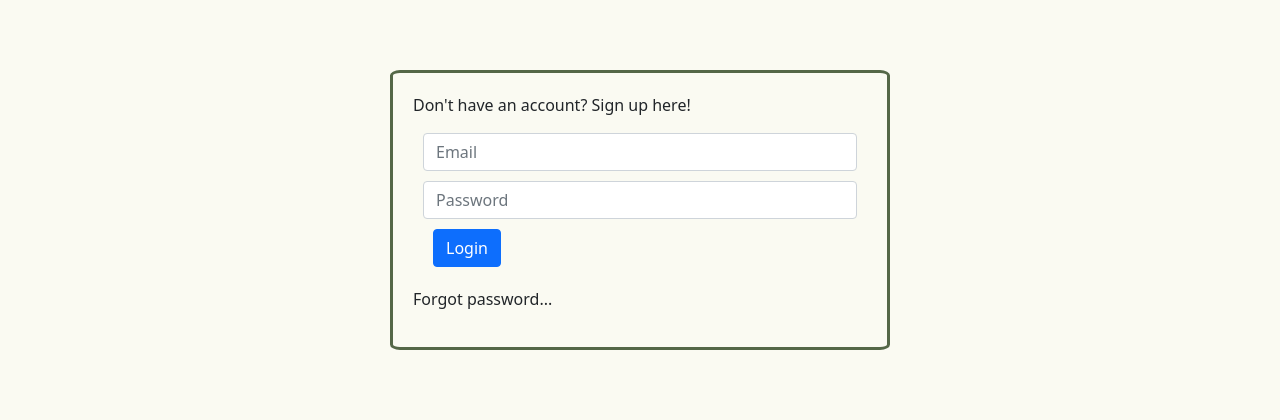
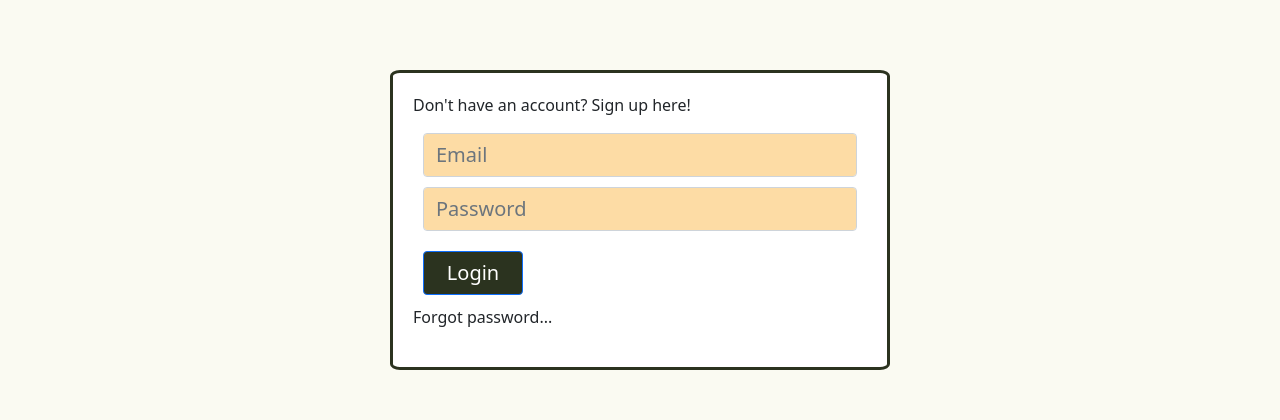
Before and after one commit to robisonJohn/Community-Table, a React (Create React App) app in the folder client/: page /login in a window 1280 px wide. Shown: the part 368-788 px from the top of the page. Built offline with nearby package versions, Linux system fonts and the light colour scheme.

Commit message:
finalized mvp of login

```diff
--- a/client/src/screens/Login/Login.css
+++ b/client/src/screens/Login/Login.css
@@ -14,19 +14,22 @@ body {
 }
 
 #login-form {
-  border: 3px solid #546747;
+  border: 3px solid #2b331f;
   border-radius: 2%;
   padding: 20px;
   width: 500px;
+  background-color: white;
+  height: 300px;
 }
 
 #login-header {
   text-align: center;
-  color:#546747;
+  color: #546747;
 }
 
 .form-element {
   margin: 10px;
+
 }
 
 .login-row {
@@ -36,3 +39,14 @@ body {
 #header-text {
   font-size: 25px;
 }
+
+.form-input {
+  background-color: #fddca5 !important;
+  font-size: 20px !important;
+}
+
+#login-button {
+  background-color: #2b331f !important;
+  font-size: 20px;
+  width: 100px;
+}
--- a/client/src/screens/Login/Login.jsx
+++ b/client/src/screens/Login/Login.jsx
@@ -44,7 +44,7 @@ const Login = (props) => {
     const toggleForm = form.isError ? "danger" : "";
     if (form.isError) {
       return (
-        <Button type="submit" className="form-element">
+        <Button type="submit" className="form-element" id="login-button">
           {form.errorMsg}
         </Button>
       );
@@ -72,7 +72,9 @@ const Login = (props) => {
               name="email"
               placeholder="Email"
               value={email}
-              onChange={handleChange}/>
+              onChange={handleChange}
+              className="form-input"
+              />
             </Form.Group>
 
             <Form.Group className="form-element">
@@ -82,10 +84,12 @@ const Login = (props) => {
               name="password"
               placeholder="Password"
               value={password}
-              onChange={handleChange}/>
+              onChange={handleChange}
+              className="form-input"
+              />
+            </Form.Group>
               {renderError()}
-            </Form.Group>
-            <p>Forgot password...</p>
+              <p>Forgot password...</p>
           </Form>
           </Row>
         </Col>
--- a/client/src/screens/SignUp/SignUp.jsx
+++ b/client/src/screens/SignUp/SignUp.jsx
@@ -52,12 +52,12 @@ const renderError = () => {
   const toggleForm = form.isError ? 'danger' : ''
   if (form.isError) {
     return (
-      <Button type='submit' className={toggleForm}>
+      <Button type='submit' className={toggleForm} id="login-button">
         {form.errorMsg}
       </Button>
     )
   } else {
-    return <Button type='submit'>Sign Up</Button>
+    return <Button type='submit' id="login-button">Sign Up</Button>
   }
 }
 
```
